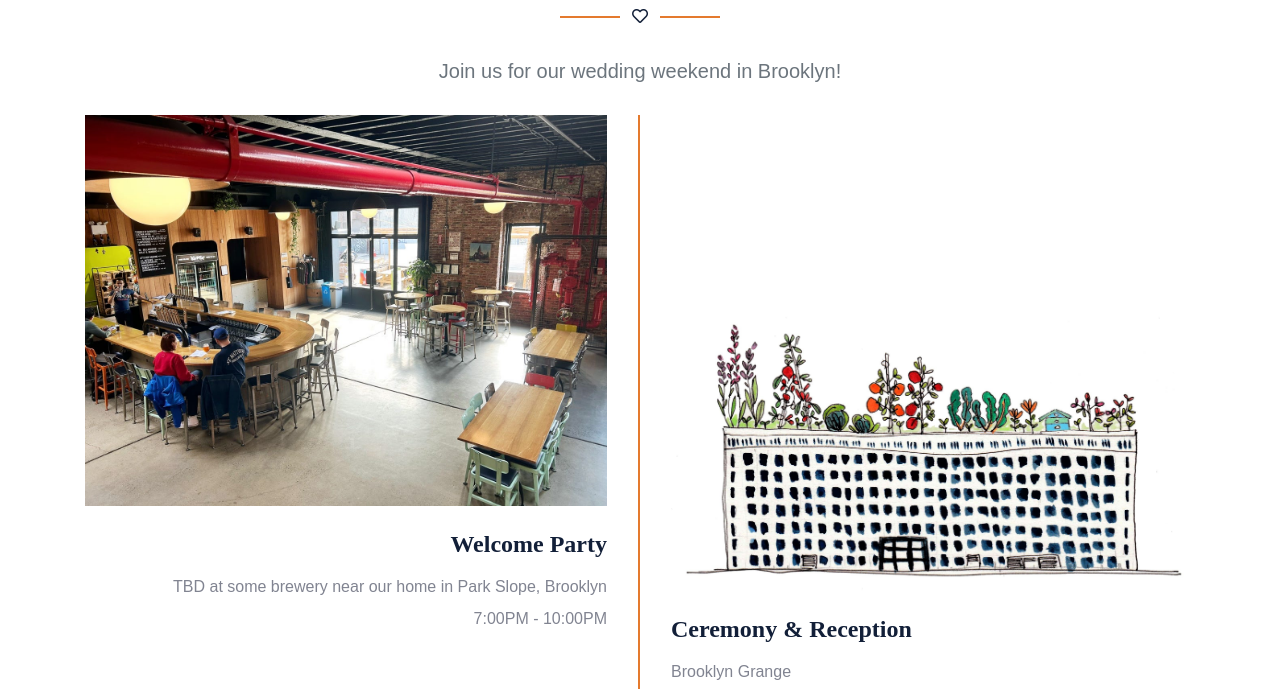
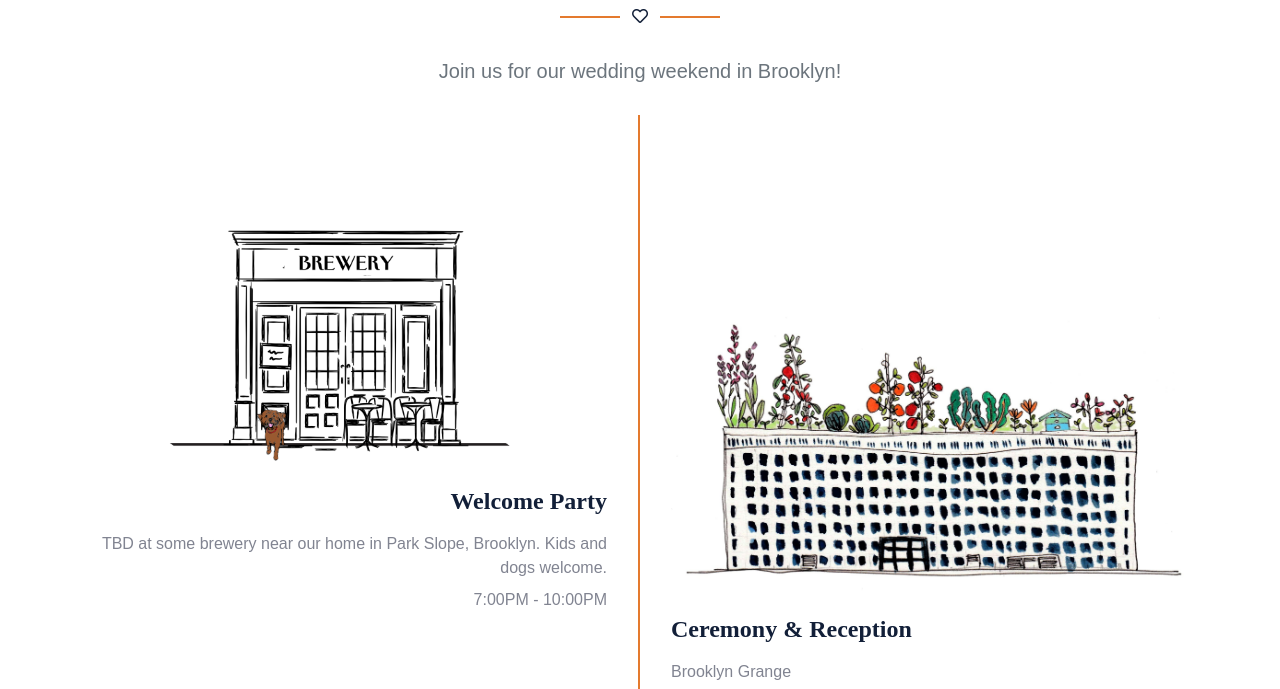
Before and after one commit to lobo639/alexandlaura2025, a plain HTML site: page index.html in a window 1280 px wide. Shown: the part 4156-4845 px from the top of the page. Drawn offline with nearby package versions, Linux system fonts and the light colour scheme; files that its build step writes are made by us from their sources; a web font is replaced by a local one.

Commit message:
Update index.html

```diff
--- a/index.html
+++ b/index.html
@@ -324,9 +324,9 @@
             <div class="row">
                 <div class="col-md-6 border-right border-primary">
                     <div class="text-center text-md-right mr-md-3 mb-4 mb-md-0">
-                        <img class="img-fluid mb-4" src="img/wild_east.jpeg" alt="">
+                        <img class="img-fluid mb-4" src="img/tony_welcomeparty_draw.png" alt="">
                         <h4 class="mb-3 font-secondary">Welcome Party</h4>
-                        <p class="mb-2">TBD at some brewery near our home in Park Slope, Brooklyn</p>
+                        <p class="mb-2">TBD at some brewery near our home in Park Slope, Brooklyn. Kids and dogs welcome. </p>
                         <p class="mb-0">7:00PM - 10:00PM</p>
                     </div>
                 </div>
```
